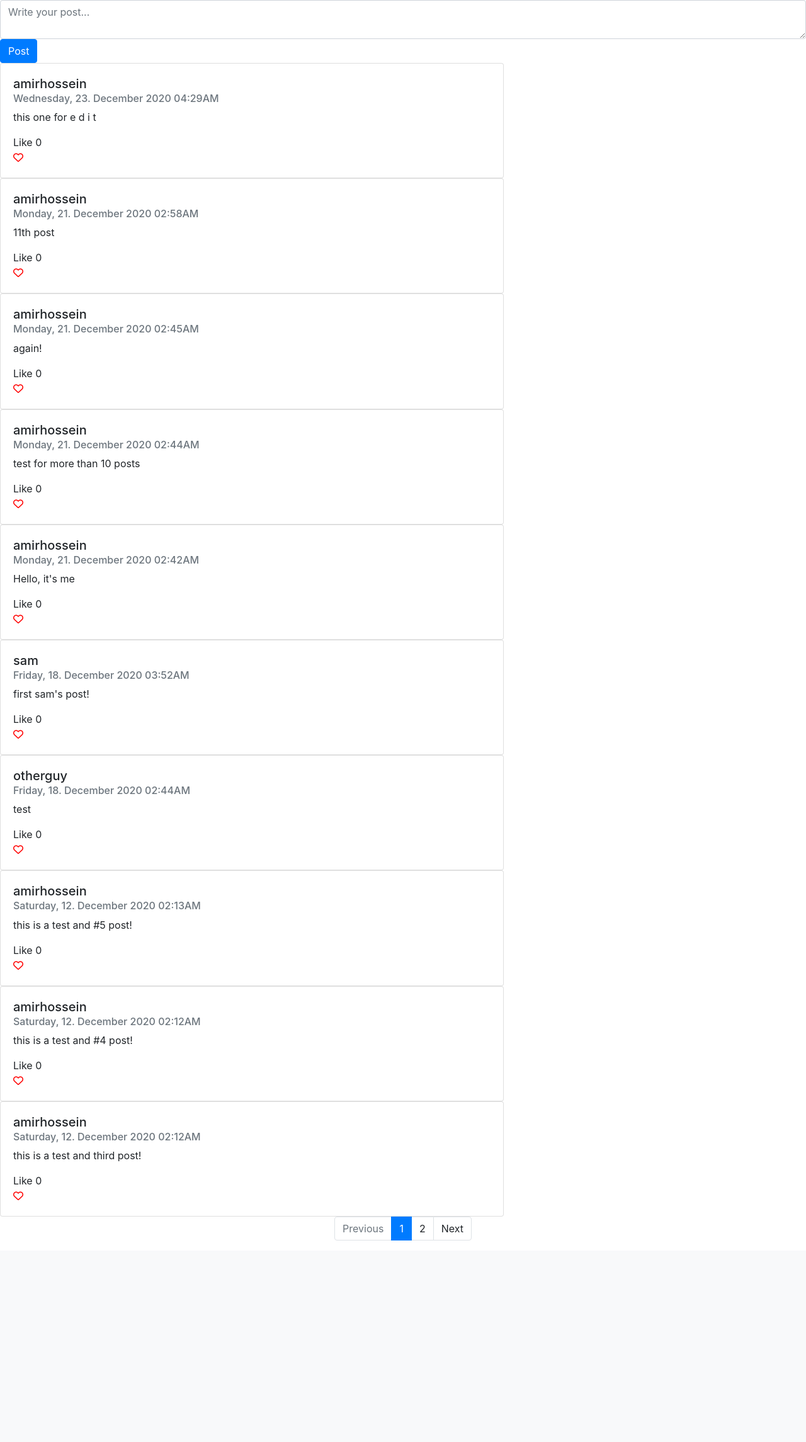
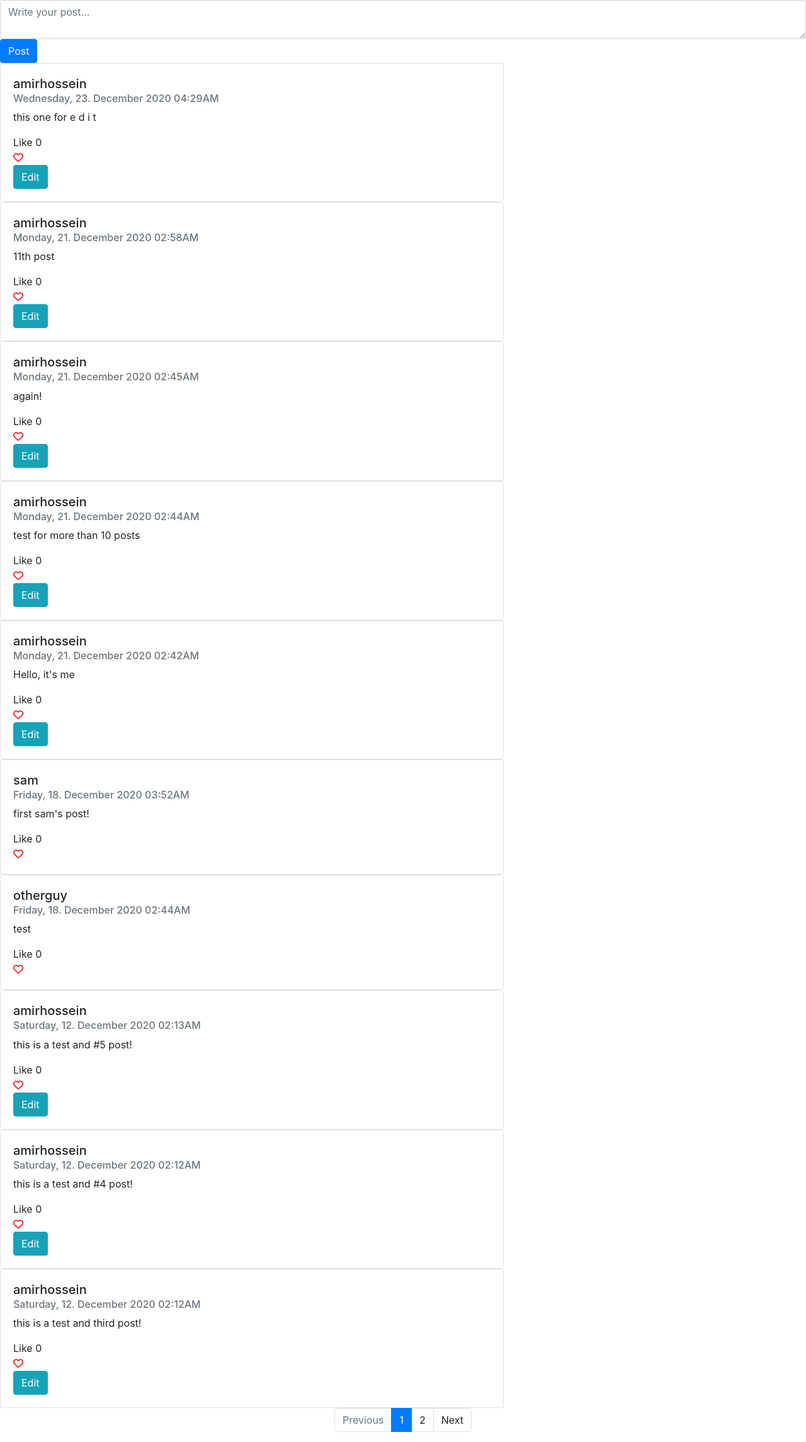
Before and after one commit to AmirhosseinSafari/project-4-cs50, a Django app: page / in a window 1280 px wide. Shown: the part 56-2346 px from the top of the page at 63% size. Before the commit the page ends 2026 px from the top, so only its background shows below. Run offline with Django 3.2, Linux system fonts and the light colour scheme; a user stored in the database is signed in; data comes from the database, SQL or seed files in the repository; both versions use the stored data as it was after the commit; tables that the repository leaves empty hold one stand-in row (values such as "Sample post"); some libraries are stand-ins or nearby versions.

Commit message:
editing post done

```diff
--- a/project4/network/static/network/app.js
+++ b/project4/network/static/network/app.js
@@ -25,7 +25,7 @@ function load_box(){
     .then(response => response.json())
     .then(posts => {
         console.log(posts);
-        // Showwing posts
+        // Showing posts
         pagination(posts, 'li-all-posts', "posts");
     })
 
@@ -126,6 +126,7 @@ function show_profile(data){
 function post_show(posts, elemnet_id){
 
     posts_div = document.getElementById(elemnet_id);
+    logged_in_user = document.querySelector('#logged-in-user').getAttribute("logged-in-user");
 
     posts.forEach(post => {
 
@@ -182,6 +183,20 @@ function post_show(posts, elemnet_id){
         }
     }
     card_body.appendChild(heart);
+
+    if ( logged_in_user == post.owner ){
+
+        var edit_button = document.createElement("button");
+        var textnode_edit_button = document.createTextNode("Edit");
+        edit_button.appendChild(textnode_edit_button);
+        edit_button.classList.add("btn");
+        edit_button.classList.add("btn-info");
+        edit_button.onclick = function(){
+            edit_post(post, elemnet_id);
+        }
+        card_body.appendChild(edit_button);
+
+    }
 
     });
 
@@ -268,12 +283,12 @@ function following(){
 
 function pagination(posts, li_element, destination){
 
-    //TODO: Adding next and previous button functionality
     document.querySelector(`#${li_element}`).innerHTML = "";
 
     li_counts = Math.floor(posts.length / 11) + 1;
     div_li = document.querySelector(`#${li_element}`)
     div_li.style.display = "flex";
+    div_li.style.cursor = "pointer";
 
     previous_button = document.createElement("li");
     previous_button.classList.add("page-item");
@@ -331,6 +346,7 @@ function pagination(posts, li_element, destination){
 
     if ( document.querySelector(`#${li_element}-1`).classList.contains('active') ){
         previous_button.classList.add("disabled");
+        previous_button.style.cursor = "default";
     }
     else if( previous_button.classList.contains("disabled") ){
         previous_button.classList.remove("disabled");
@@ -338,6 +354,7 @@ function pagination(posts, li_element, destination){
 
     if ( document.querySelector(`#${li_element}-${li_counts}`).classList.contains('active') ){
         next_button.classList.add("disabled");
+        next_button.style.cursor = "default";
     }
     else if( next_button.classList.contains("disabled") ){
         next_button.classList.remove("disabled");
@@ -350,7 +367,10 @@ function pagination_slicer(posts, li_id, li_element , destination, next_or_not){
     if ( next_or_not != "previous" && next_or_not != "next"){
         window.onclick = e => {
             li_id = li_element + "-" + e.target.innerText;
-            if ( e.target.innerText != "Next" && e.target.innerText != "Previous" ){
+
+            // if innertext is a number
+            console.log(e.target.innerText)
+            if ( !isNaN( e.target.innerText ) && e.target.innerText != "" ){
                 pagination_slicer(posts, li_id, li_element, destination, "");
             }
         }
@@ -386,16 +406,20 @@ function pagination_slicer(posts, li_id, li_element , destination, next_or_not){
     // next and previous button status checker
     if ( document.querySelector(`#${li_element}-1`).classList.contains('active') ){
         document.querySelector(`#previous-${destination}`).classList.add("disabled");
+        document.querySelector(`#previous-${destination}`).style.cursor = "default";
     }
     else if( previous_button.classList.contains("disabled") ){
         document.querySelector(`#previous-${destination}`).classList.remove("disabled");
+        document.querySelector(`#previous-${destination}`).style.cursor = "pointer";
     }
 
     if ( document.querySelector(`#${li_element}-${li_counts}`).classList.contains('active') ){
         document.querySelector(`#next-${destination}`).classList.add("disabled");
+        document.querySelector(`#next-${destination}`).style.cursor = "default";
     }
     else if( next_button.classList.contains("disabled") ){
         document.querySelector(`#next-${destination}`).classList.remove("disabled");
+        document.querySelector(`#next-${destination}`).style.cursor = "pointer";
     }
 
 }
@@ -424,3 +448,71 @@ function next_previous_button(button_name , li_element, posts){
     }
 
 }
+
+function edit_post(post, element_id){
+
+    console.log(element_id)
+    container = document.querySelector(`#${element_id}`)
+    container.style.display = 'block';
+    container.innerHTML = "";
+
+
+    card = document.createElement("div");
+    card.classList.add('card');
+    card.setAttribute("style", "width: 50rem;");
+    container.appendChild(card);
+
+    card_body = document.createElement("div");
+    card_body.classList.add('card-body');
+    card.appendChild(card_body);
+
+    card_title = document.createElement("h5");
+    textnode_card_title = document.createTextNode(post.owner);
+    card_title.appendChild(textnode_card_title);
+    card_body.appendChild(card_title);
+    card_title.style.cursor = "pointer";
+    card_title.onclick = function(){
+        profile(post.owner);
+    }
+
+    card_subtitle = document.createElement("h6");
+    card_subtitle.classList.add('card-subtitle');
+    card_subtitle.classList.add('mb-2');
+    card_subtitle.classList.add('text-muted');
+    textnode_card_subtitle = document.createTextNode(post.timestamp);
+    card_subtitle.appendChild(textnode_card_subtitle);
+    card_body.appendChild(card_subtitle)
+
+    card_text = document.createElement("textarea");
+    textnode_card_text = document.createTextNode(post.body);
+    card_text.id = "edit-textarea"
+    card_text.appendChild(textnode_card_text);
+    card_body.appendChild(card_text);
+
+    br = document.createElement("br");
+    card_body.appendChild(br);
+
+    save_edit_button = document.createElement("button");
+    textnode_save_edit_button = document.createTextNode("Save");
+    save_edit_button.appendChild(textnode_save_edit_button);
+    save_edit_button.classList.add("btn");
+    save_edit_button.classList.add("btn-success");
+    save_edit_button.onclick = function(){
+        console.log( post.id )
+        //put request
+        fetch(`edit/${post.id}`, {
+            method: 'PUT',
+            body: JSON.stringify({
+                body: card_text.value
+            })
+          })
+          .then(response => response.json())
+          .then(posts => {
+            console.log(posts);
+            // Showing posts
+            card.remove()
+            pagination(posts, 'li-all-posts', "posts");
+        })
+    }
+    card_body.appendChild(save_edit_button);
+}
--- a/project4/network/urls.py
+++ b/project4/network/urls.py
@@ -12,5 +12,6 @@ urlpatterns = [
     path("posts", views.posts, name="posts"),
     path("profile/<str:username>", views.profile, name="profile"),
     path("update_following_followers", views.update_following_followers, name="update_following_followers"),
-    path("following/<str:username>", views.following, name="following")
+    path("following/<str:username>", views.following, name="following"),
+    path("edit/<int:id>", views.edit, name="edit")
 ]
--- a/project4/network/views.py
+++ b/project4/network/views.py
@@ -194,3 +194,30 @@ def following(request, username):
     following_posts = sorted( following_posts, key=lambda x: datetime.strptime(x['timestamp'], '%A, %d. %B %Y %I:%M%p'), reverse=True)
 
     return JsonResponse( following_posts , status=200, safe=False)
+
+@login_required
+@csrf_exempt
+def edit(request, id):
+
+    if request.method == 'PUT':
+
+        data = json.loads(request.body)
+
+        edited_body = data.get("body", "")
+
+        post = Post.objects.get(id=id)
+
+        if post.owner == request.user:
+
+            post.body = edited_body
+            post.save()
+
+            all_posts = Post.objects.order_by("-timestamp").all()
+
+            return JsonResponse([post.serialize() for post in all_posts], safe=False, status=201)
+
+        else:
+            return JsonResponse("You are not owner of the post!" ,status=403)
+
+    else:
+        return HttpResponseRedirect(reverse("index"))
```
Also changed, not shown: project4/db.sqlite3, project4/network/static/network/styles.css (line endings or trailing spaces).
